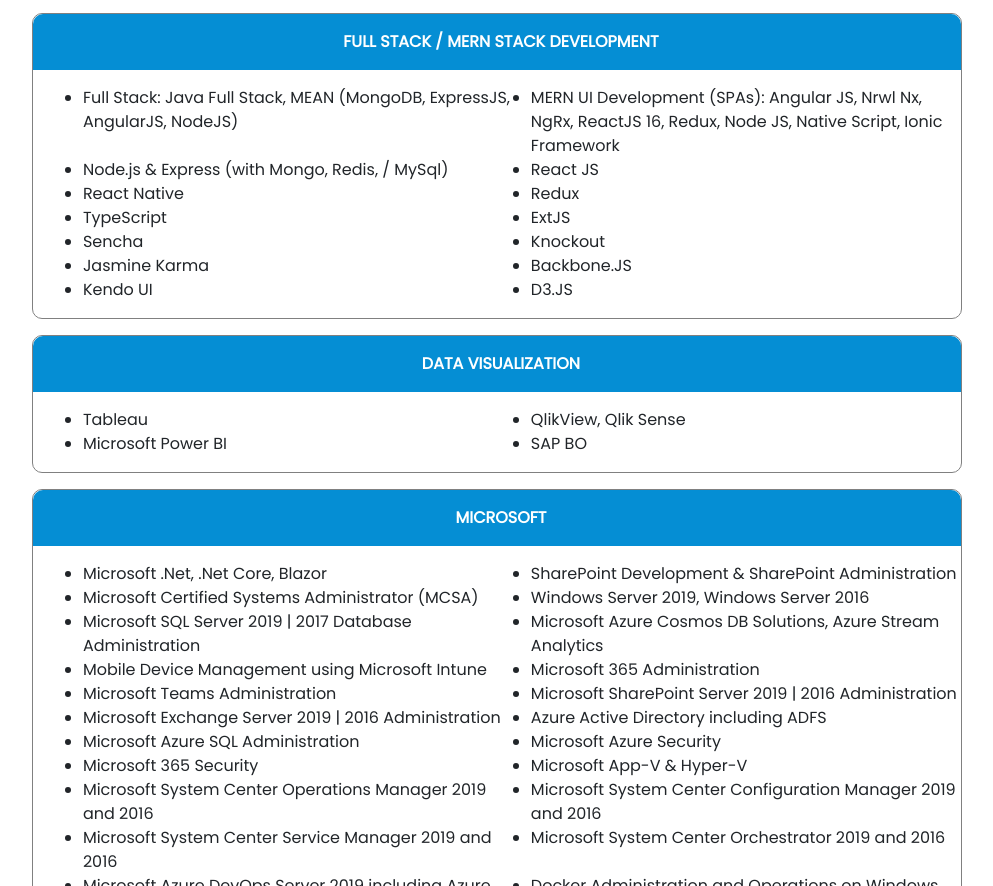
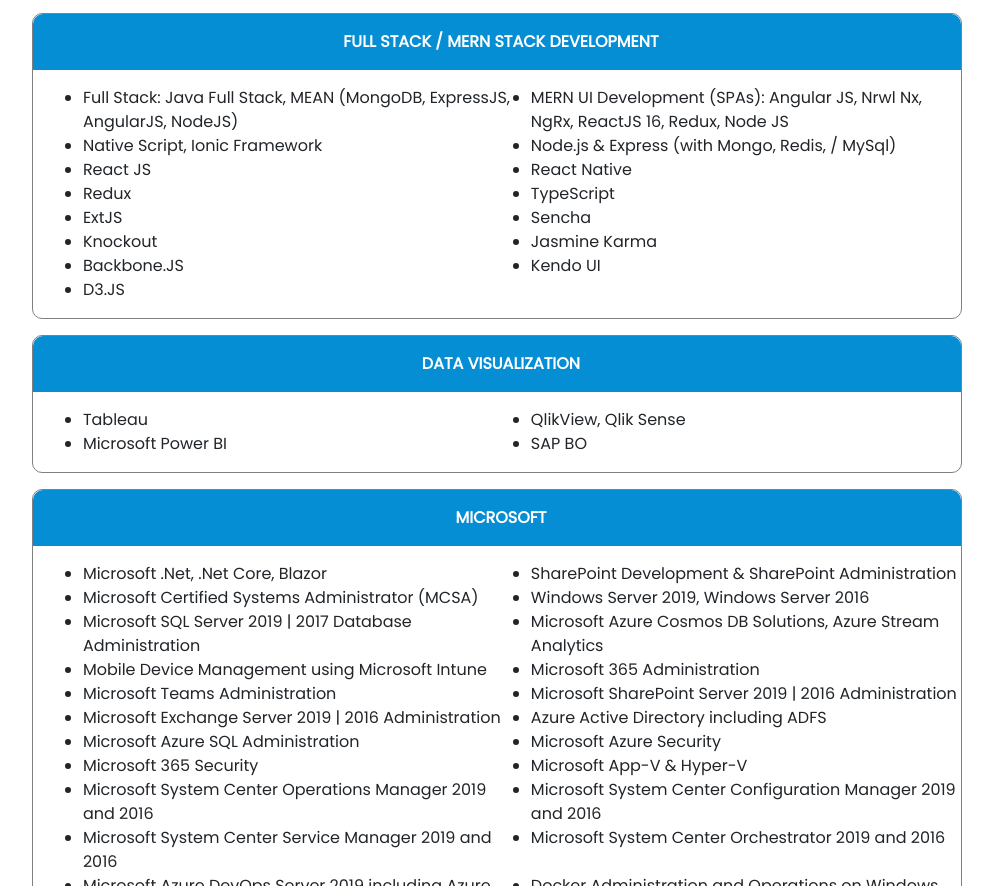
Before and after one commit to deepakkumarshinde1/aza-site, a website: page assets/html/Our Services/Training/training.html in a window 1280 px wide. Shown: the part 1934-2820 px from the top of the page, without its empty margins (143-1136 px from the left). Drawn offline with nearby package versions, Linux system fonts and the light colour scheme.

Commit message:
Update Code On 01 Feb 23 2nd time

```diff
--- a/assets/html/Our Services/Training/training.html
+++ b/assets/html/Our Services/Training/training.html
@@ -376,8 +376,9 @@
                     </li>
                     <li>
                       MERN UI Development (SPAs): Angular JS, Nrwl Nx, NgRx,
-                      ReactJS 16, Redux, Node JS, Native Script, Ionic Framework
+                      ReactJS 16, Redux, Node JS
                     </li>
+                    <li>Native Script, Ionic Framework</li>
                     <li>Node.js & Express (with Mongo, Redis, / MySql)</li>
                     <li>React JS</li>
                     <li>React Native</li>
```
Also changed, not shown: assets/html/about-us/about-us copy.html (+0 -1 lines).
